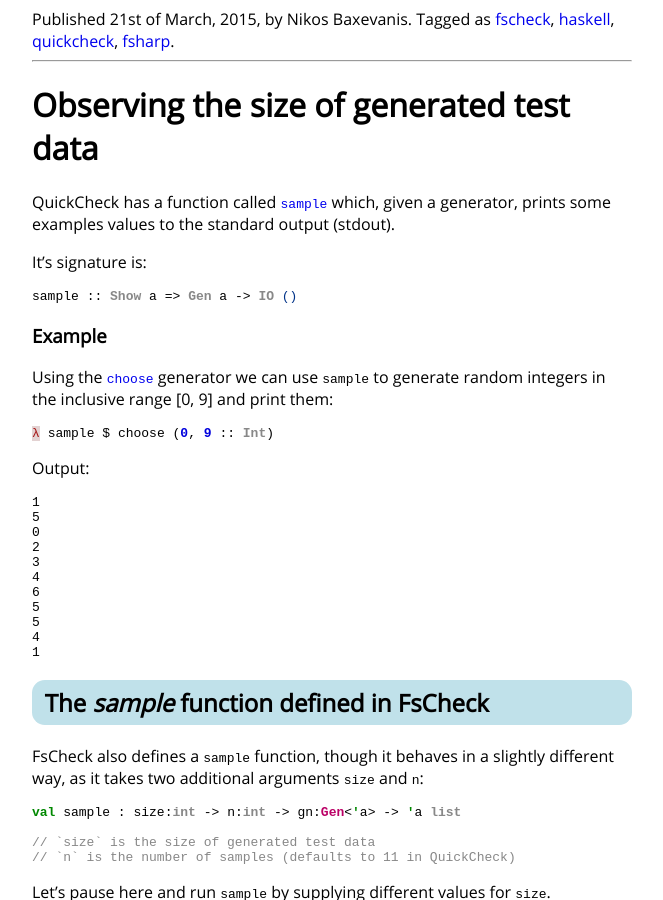
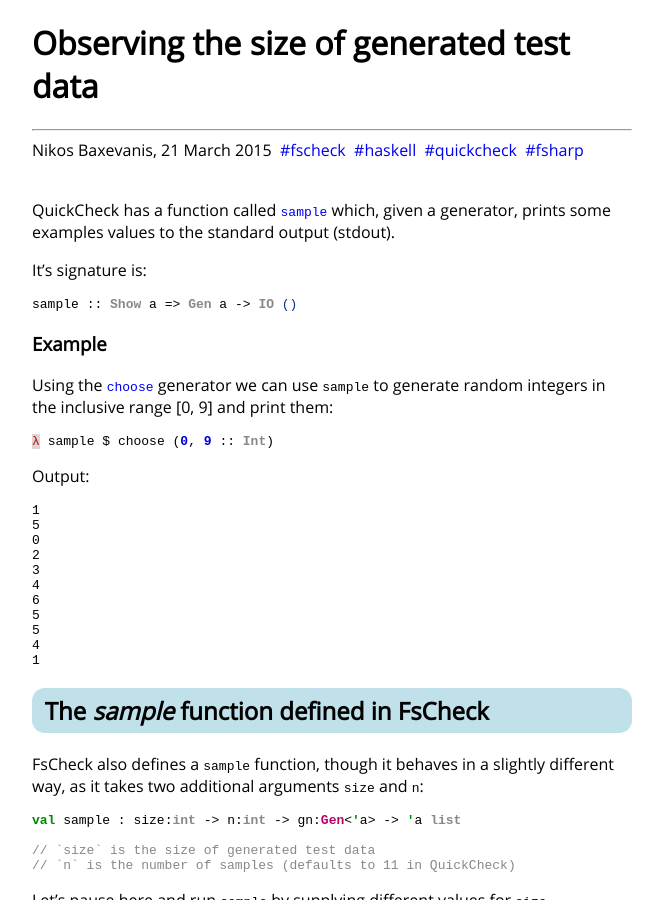
Before and after one commit to moodmosaic/blog, a Jekyll site: the page built from _posts/2015-03-21-the-sample-function-and-the-size-of-generated-test-data.md, in a window 1280 px wide and 900 px high. Shown: the whole window, without its empty margins (308-971 px from the left). Built offline with Jekyll 4.4.1, drawn with Linux system fonts in a browser that asks for light colours; some web fonts are replaced.

Commit message:
Post layout housekeeping

```diff
--- a/_layouts/post.html
+++ b/_layouts/post.html
@@ -2,24 +2,14 @@
 layout: basic
 ---
 
+<h1>{{page.title}}</h1><hr>
+
 <div>
-  Published
-  {% assign day = page.date | date: "%-d"  %}
-  {% case day %}
-    {% when '1' or '21' or '31' %}{{ day }}st
-    {% when '2' or '22' %}{{ day }}nd
-    {% when '3' or '23' %}{{ day }}rd
-    {% else %}{{ day }}th
-  {% endcase %}
-  {{ page.date | date: "of %B, %Y" }},
-  by {{ site.author.name }}.
-  Tagged as
+  Nikos Baxevanis, {{ page.date | date_to_long_string }}&nbsp;
   {% for tag in page.tags %}
-    <a href="/tags/#{{tag | downcase}}">
-      {{tag | downcase}}</a>{% unless forloop.last %}, {% endunless %}{% endfor %}.
-<hr></div>
-
-<h1>{{page.title}}</h1>
+    <a class="tags" href="/tags/#{{tag | downcase}}">
+      #{{tag | downcase}}</a>{% unless forloop.last %}&nbsp;{% endunless %}{% endfor %}
+</div><br>
 
 {{content}}<br>
 
@@ -32,10 +22,9 @@
     I'm on Twitter as <a href="https://twitter.com/nikosbaxevanis">@nikosbaxevanis</a>.
     I check my Twitter mentions pretty regularly. That's the best way to contact me.
   </p>
-</div>
+</div><br>
 
 <div>
-  <br>
   <hr>
   <span>
     © Nikos Baxevanis {{ site.time | date: '%Y' }}, with help from
```
